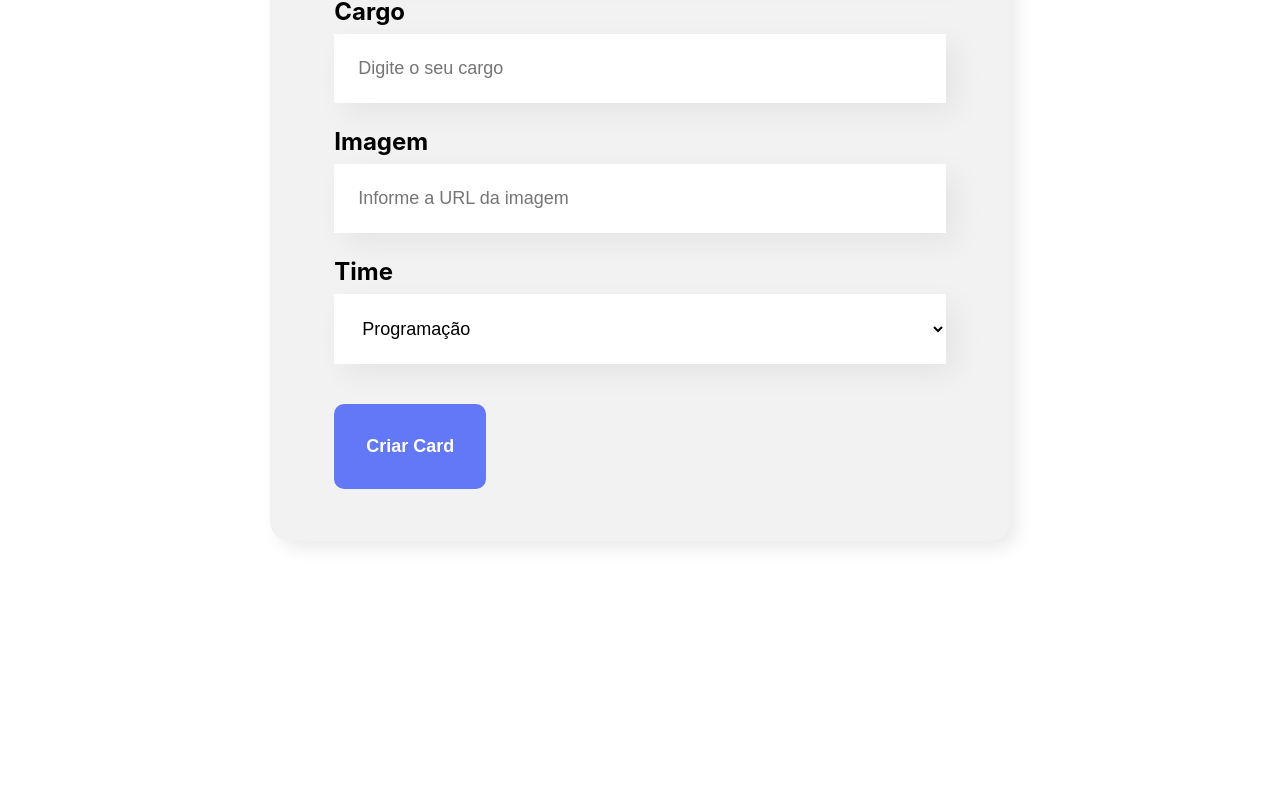
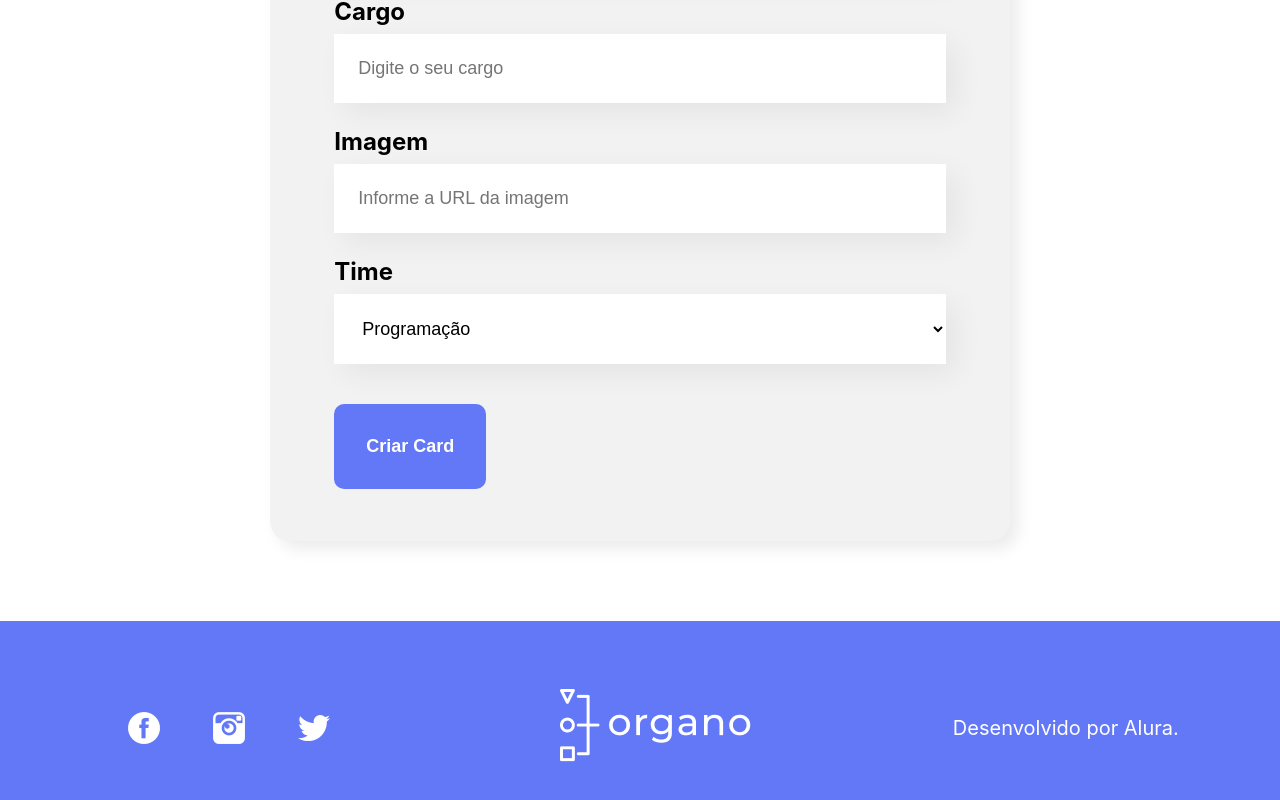
Before and after one commit to Endriw-Ventura/organo, a React (Create React App) app: page / in a window 1280 px wide. Shown: the part 820-1620 px from the top of the page. Before the commit the page ends 1441 px from the top, so only its background shows below. Built offline with nearby package versions, Linux system fonts and the light colour scheme.

Commit message:
secon commit

```diff
--- a/src/App.js
+++ b/src/App.js
@@ -1,9 +1,54 @@
 import { useState } from 'react';
 import Banner from './components/Banner';
 import Formulario from './components/Form';
+import Group from './components/Group';
+import Footer from './components/Footer';
 
 
 function App() {
+
+const times = [
+    {
+      nome: 'Programação',
+      corPrimaria: '#57C278',
+      corSecundaria: '#D9F7E9'
+    },
+    {
+      nome: 'UX & Design',
+      corPrimaria: '#DB6EBF',
+      corSecundaria: '#FAE9F5'
+    },
+    {
+      nome: 'Data Science',
+      corPrimaria: '#A6D157',
+      corSecundaria: '#F0F8E2'
+    },
+    {
+      nome: 'Front-End',
+      corPrimaria: '#82CFFA',
+      corSecundaria: '#E8F8FF'
+    },
+    {
+      nome: 'Back-End',
+      corPrimaria: '#6D1C0B',
+      corSecundaria: '#90564A'
+    },
+    {
+      nome: 'Mobile',
+      corPrimaria: '#FFBA05',
+      corSecundaria: '#FFF5D9'
+    },
+    {
+      nome: 'DevOps',
+      corPrimaria: '#E06B69',
+      corSecundaria: '#FDE7E8'
+    },
+    {
+      nome: 'Inovação & Gestão',
+      corPrimaria: '#FF8A29',
+      corSecundaria: '#FFEEDF'
+    },
+]
 
   const [users, setUsers] = useState([])
 
@@ -14,7 +59,16 @@ function createUser(user){
   return (
     <div className="App">
       <Banner />
-      <Formulario createUser={user => createUser(user)}/>
+      <Formulario createUser={user => createUser(user)} itens={times.map(time => time.nome)}/>
+      {times.map(time =>
+      <Group
+       key={time.nome}
+       nome={time.nome}
+       corPrimaria={time.corPrimaria}
+       corSecundaria={time.corSecundaria}
+       itens={users.filter(user => user.time === time.nome)}
+       />)}
+       <Footer/>
     </div>
   );
 }
--- /dev/null
+++ b/src/components/Card/Card.css
@@ -0,0 +1,38 @@
+.card{
+ width: 280px;
+}
+
+.card .cabecalho{
+    background-color: #F0F0F0;
+    border-radius: 10px 10px 0px 0px;
+}
+
+.card .rodape{
+    background-color: #FFFFFF;
+    box-shadow: 5px 5px 15px rgba(0, 0, 0, 0.08);
+    border-radius: 0px 0px 10px 10px;
+    padding-top: 90px;
+    padding-bottom: 40px;
+}
+
+.card .rodape h4{
+    color: #6278F7;
+    font-size: 18px;
+    line-height: 22px;
+    font-weight: bold;
+    margin-bottom: 8px;
+}
+
+.card .rodape h5{
+    font-size: 18px;
+    line-height: 22px;
+    color: #212121;
+    padding: 0 16px;
+}
+
+.card img{
+    width: 100px;
+    border-radius: 50%;
+    position: relative;
+    bottom: -50px;
+}
--- /dev/null
+++ b/src/components/Card/index.js
@@ -0,0 +1,21 @@
+import './Card.css'
+
+function Card({ nome, cargo, imagem }){
+    return(
+    <div className='card'>
+        <div className='cabecalho'>
+            <img src={imagem} alt={nome}/>
+        </div>
+        <div className='rodape'>
+            <h4>
+                {nome}
+            </h4>
+            <h5>
+                {cargo}
+            </h5>
+        </div>
+    </div>
+    )
+}
+
+export default Card
--- /dev/null
+++ b/src/components/Footer/Footer.css
@@ -0,0 +1,20 @@
+.footer{
+    display: flex;
+    flex-direction: row;
+    justify-content: space-around;
+    align-items: center;
+    background-color: #6278F7;
+    min-height: 213px;
+}
+
+.footer p{
+    font-size: 20px;
+    color: #FFF;
+}
+
+.footer .icons{
+    width: 20%;
+    display: flex;
+    flex-direction: row;
+    justify-content: space-around;
+}
--- /dev/null
+++ b/src/components/Footer/index.js
@@ -0,0 +1,20 @@
+import './Footer.css'
+
+function Footer(props){
+    return (
+        <div className='footer'>
+            <div className='icons'>
+                <img src='images/fb.png' alt='fb.png'/>
+                <img src='images/ig.png' alt='ig.png'/>
+                <img src='images/tw.png' alt='tw.png'/>
+            </div>
+            <div>
+                <img src='images/logo.png' alt='logo.png'/>
+            </div>
+            <p>Desenvolvido por Alura.</p>
+        </div>
+
+    )
+}
+
+export default Footer
--- a/src/components/Form/index.js
+++ b/src/components/Form/index.js
@@ -1,22 +1,10 @@
 import './Formulario.css'
 import TextField from '../TextField'
-import DropDownList from '../DropDownList/DropDownList'
-import Button from '../Button/Button'
+import DropDownList from '../DropDownList'
+import Button from '../Button'
 import { useState } from 'react'
 
 function Formulario(props){
-
-const itens = [
-    'Programação',
-    'UX & Design',
-    'Data Science',
-    'Front-End',
-    'Back-End',
-    'Mobile',
-    'DevOps',
-    'Inovação & Gestão'
-]
-
 //hooks
 const [nome, setNome] = useState('')
 const [cargo, setCargo] = useState('')
@@ -30,7 +18,12 @@ function onSave(event){
         cargo,
         imagem,
         time
-    })
+    });
+
+    setNome('')
+    setImagem('')
+    setTime('')
+    setCargo('')
 }
 
     return(
@@ -62,7 +55,7 @@ function onSave(event){
                 valor={time}
                 customEvent={valor => setTime(valor)}
                 label='Time'
-                itens={itens}/>
+                itens={props.itens}/>
 
                 <Button>
                     Criar Card
--- /dev/null
+++ b/src/components/Group/Group.css
@@ -0,0 +1,17 @@
+.group{
+text-align: center;
+padding: 32px;
+}
+
+.group h3{
+font-size: 32px;
+border-bottom: 4px solid;
+padding-bottom: 8px;
+}
+
+.group .groupup{
+    display: flex;
+    justify-content: space-around;
+    flex-direction: row;
+    flex-wrap: wrap;
+}
--- /dev/null
+++ b/src/components/Group/index.js
@@ -0,0 +1,15 @@
+import Card from '../Card'
+import './Group.css'
+
+function Group({ corSecundaria, corPrimaria, nome, itens }){
+return(
+    itens.length > 0 && <section className='group' style={{ backgroundColor: corSecundaria }}>
+        <h3 style={{ borderBottomColor: corPrimaria }}>{nome}</h3>
+        <div className='groupup'>
+         {itens.map(user => <Card nome={user.nome} cargo={user.cargo} imagem={user.imagem}/>)}
+        </div>
+    </section>
+)
+}
+
+export default Group
```
Also changed, not shown: src/components/Button/index.js (renamed from src/components/Button/Button.js), src/components/DropDownList/index.js (renamed from src/components/DropDownList/DropDownList.js).
